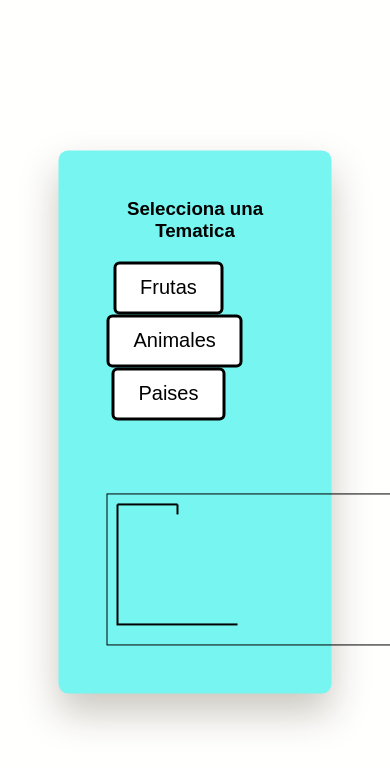
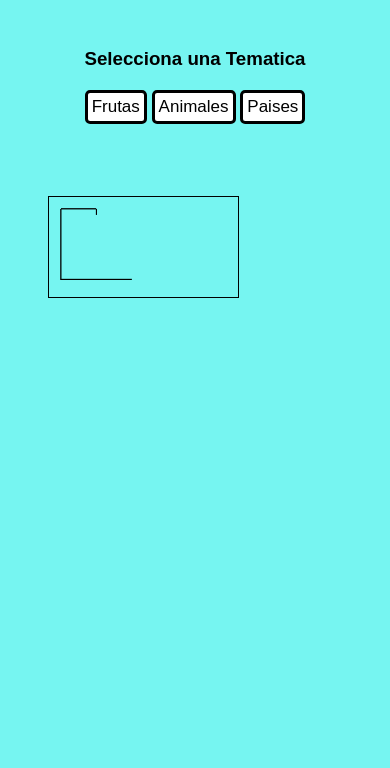
Before and after one commit to miguelmg803/proyecto-hackaboss-1, a plain HTML site: page index.html in a window 390 px wide. Drawn offline with Linux system fonts and the light colour scheme.

Commit message:
Arreglo final CSS: Responsive.

```diff
--- a/style.css
+++ b/style.css
@@ -21,35 +21,38 @@ body {
 
 .container {
     font-size: 16px;
+    flex-grow: 1;
+    min-height: 100vh;
+    max-width: 800px;
+    margin: 0 auto;
     background-color: #76f5f1;
-    width: 70%;
-    max-width: 500px;
-    position: absolute;
-    transform: translate(-50%, -50%);
-    top: 50%;
-    left: 50%;
     padding: 3em;
-    border-radius: 0.6em;
     box-shadow: 0 1.2em 2.4em rgba(43, 33, 2, 0.25);
 }
 
 #options-container {
+    display: flex;
+    flex-direction: column;
+    align-items: center;
     text-align: center;
 }
 
-#options-container div {
-    width: 70%;
-    margin: 1.2em 0 2.4em 0;
+#options-container > div {
+    display: flex;
+    justify-content: center;
+    gap: 0.3rem;
+    margin: 20px 20px;
+    padding: 0% 5%;
 }
 
 #options-container button {
-    padding: 0.6em 1.2em;
+    padding: 4px;
     border: 3px solid #000000;
     background-color: #ffffff;
     color: #000000;
     border-radius: 0.3em;
     text-transform: capitalize;
-    font-size: 20px;
+    font-size: 17px;
     cursor: pointer;
 }
 
@@ -66,7 +69,6 @@ body {
 }
 
 .letter-container {
-    width: 70%;
     display: flex;
     flex-wrap: wrap;
     justify-content: center;
@@ -104,9 +106,11 @@ body {
     gap: 0.8rem;
 }
 
-canvas {
-    display: block;
-    margin: auto;
+canvas#canvas {
+    display: flex;
+    justify-content: center;
+    width: 65%;
+    padding: 2% 2% 2% 2%;
     border: 1px solid #000000;
 }
 
```
